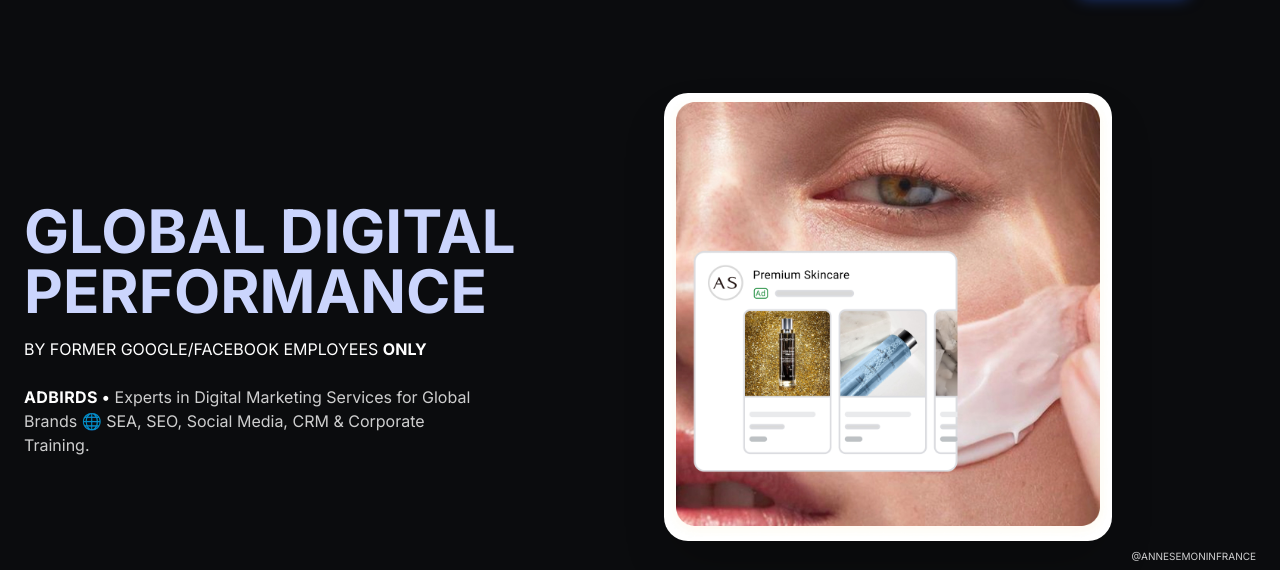
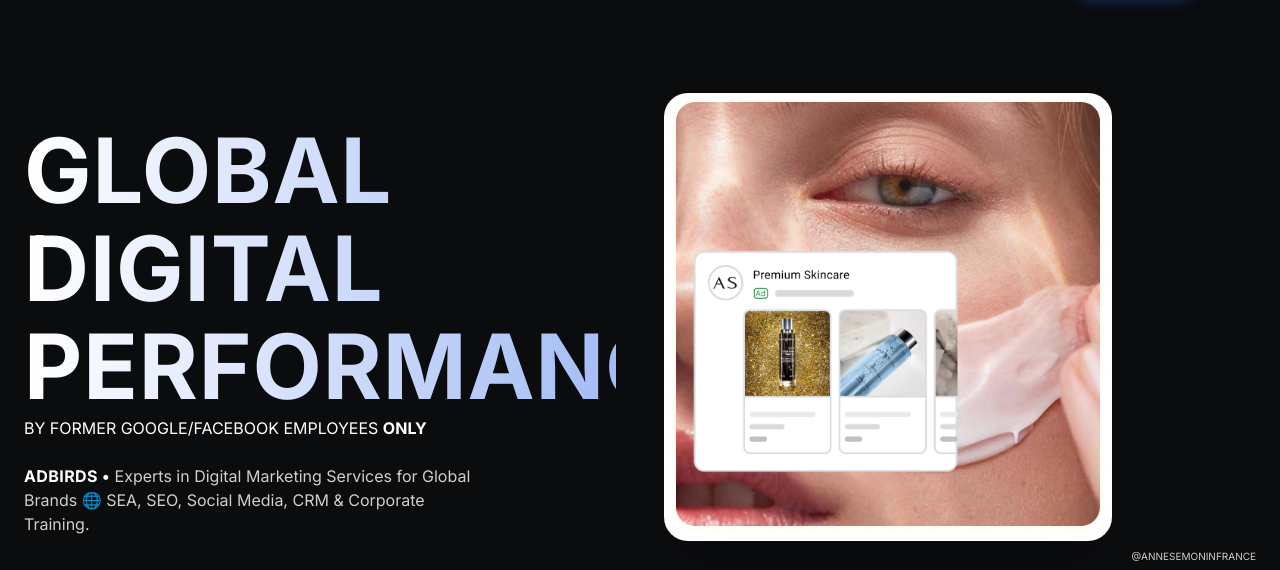
Before and after one commit to colombidesign/adbirds, a plain HTML site: page index.html in a window 1280 px wide. Shown: the part 59-629 px from the top of the page. Drawn offline with nearby package versions, Linux system fonts and the light colour scheme; files whose address does not match are found by name.

Commit message:
Update index.html

```diff
--- a/index.html
+++ b/index.html
@@ -37,9 +37,8 @@
   <section class="px-6 py-12 md:py-20 grid md:grid-cols-2 items-center gap-12 relative">
     <!-- Left content -->
     <div>
-      <h1 class="text-4xl md:text-6xl font-bold leading-tight mb-4 text-[#CBD5FD]">
-        GLOBAL DIGITAL<br>
-        PERFORMANCE
+      <h1 class="text-[90px] leading-[98px] font-bold tracking-[0.01em] text-left bg-gradient-to-r from-white to-[#A3BCF5] bg-clip-text text-transparent">
+        GLOBAL DIGITAL<br />PERFORMANCE
       </h1>
       <p class="uppercase font-medium text-white text-sm md:text-base mb-6">BY FORMER GOOGLE/FACEBOOK EMPLOYEES <span class="font-bold">ONLY</span></p>
       <p class="text-sm md:text-base text-white/80 max-w-md">
```
